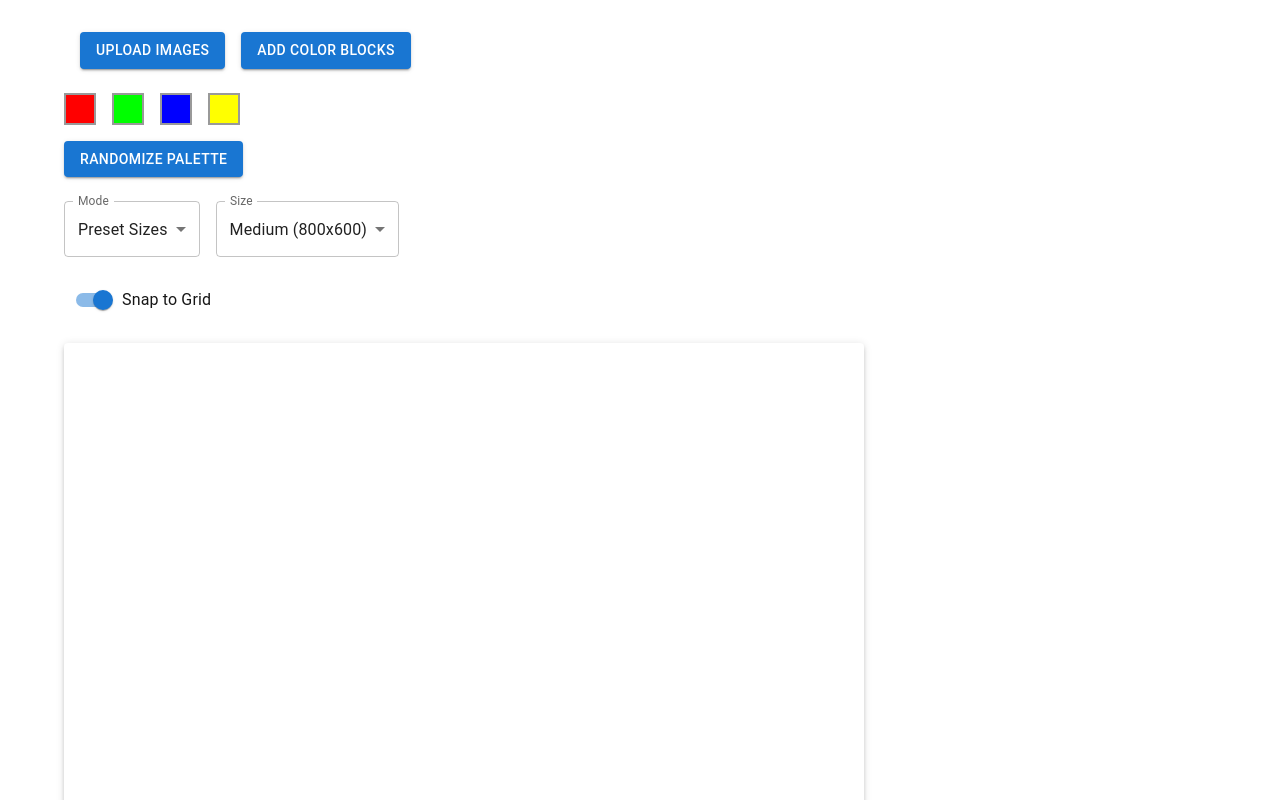
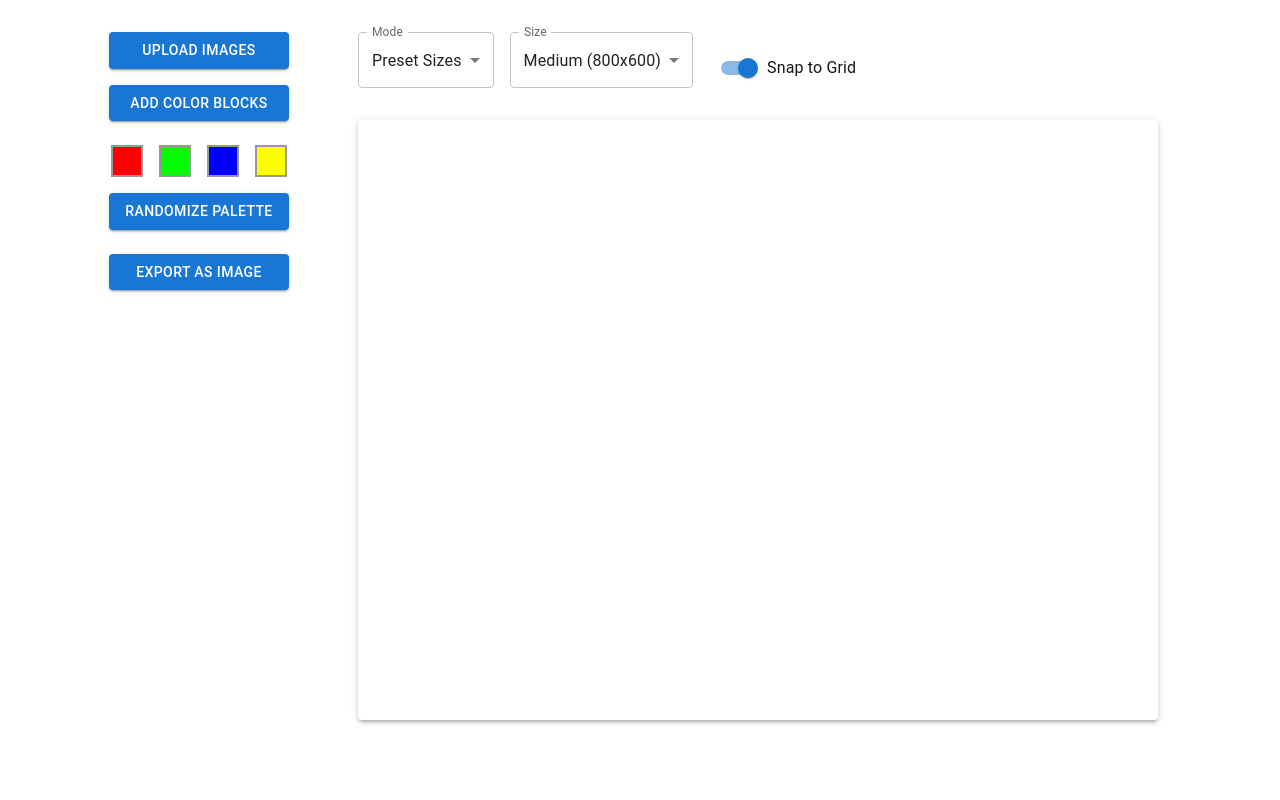
Before and after one commit to justinkahrs/mosaic-generator, a Next.js app: page / in a window 1280 px wide. Shown: the top 800 px of the page. Built offline with nearby package versions, Linux system fonts and the light colour scheme.

Commit message:
fix: Layout, add export image functionality

```diff
--- a/package.json
+++ b/package.json
@@ -13,6 +13,7 @@
     "@emotion/styled": "^11.14.0",
     "@mui/material": "^6.3.1",
     "chroma-js": "^3.1.2",
+    "html2canvas": "^1.4.1",
     "next": "15.1.4",
     "react": "^19.0.0",
     "react-colorful": "^5.6.1",
--- a/src/app/layout.tsx
+++ b/src/app/layout.tsx
@@ -13,8 +13,9 @@ const geistMono = Geist_Mono({
 });
 
 export const metadata: Metadata = {
-  title: "Create Next App",
-  description: "Generated by create next app",
+  title: "Mosaic generator",
+  description:
+    "A simple and easy to use program to generate image and color mosaics right in your browser.",
 };
 
 export default function RootLayout({
--- a/src/components/ColorPalette.tsx
+++ b/src/components/ColorPalette.tsx
@@ -69,7 +69,7 @@ export default function ColorPalette({
   return (
     <Box sx={{ display: "flex", flexDirection: "column", gap: 2 }}>
       {/* Render color swatches */}
-      <Box sx={{ display: "flex", gap: 2 }}>
+      <Box sx={{ display: "flex", gap: 2, justifyContent: "center" }}>
         {colorPalette.map((color, index) => (
           <div
             key={`${color + index}`}
--- a/src/components/Mosaic.tsx
+++ b/src/components/Mosaic.tsx
@@ -16,6 +16,8 @@ import {
   Switch,
   FormControlLabel,
   Button,
+  Grid,
+  Box,
 } from "@mui/material";
 import MosaicPiece from "./MosaicPiece";
 import MosaicContextMenu from "./MosaicContextMenu";
@@ -38,6 +40,7 @@ import {
   endResize,
 } from "@/utils/dragResizeUtils";
 import CanvasSettings from "./CanvasSettings";
+import html2canvas from "html2canvas";
 
 /** Constants and Utility Functions **/
 const MIN_SIZE = 30;
@@ -80,6 +83,17 @@ export default function Mosaic() {
     "#0000FF", // blue
     "#FFFF00", // yellow
   ]);
+
+  const handleExport = useCallback(() => {
+    if (!containerRef.current) return;
+    html2canvas(containerRef.current).then((canvas) => {
+      const dataUrl = canvas.toDataURL("image/png");
+      const link = document.createElement("a");
+      link.download = "mosaic.png";
+      link.href = dataUrl;
+      link.click();
+    });
+  }, [containerRef]);
 
   // Handle color palette changes => update colorPalette state
   const handlePaletteChange = useCallback((index: number, newColor: string) => {
@@ -340,8 +354,7 @@ export default function Mosaic() {
 
   return (
     <Container maxWidth="lg" sx={{ py: 4, touchAction: "none" }}>
-      <Stack spacing={3}>
-        <Stack direction="row" spacing={2}>
+      {/* Hidden file input for uploading images */}
       <input
         ref={fileInputRef}
         type="file"
@@ -350,29 +363,54 @@ export default function Mosaic() {
         onChange={onFileChange}
         style={{ display: "none" }}
       />
+      {/* Hidden file input for changing image src in context menu */}
+      <input
+        ref={imageFileRef}
+        type="file"
+        accept="image/*"
+        style={{ display: "none" }}
+        onChange={handleChangeImageFile}
+      />
+      <Grid container spacing={3}>
+        {/* Left Column: Upload / Add Blocks / Color Palette (stacked on md+ screens, stacked on top on sm-) */}
+        <Grid container justifyContent="center" item xs={12} md={3}>
+          <Stack spacing={3}>
+            {/* Control Buttons */}
+            <Stack direction={{ xs: "row", md: "column" }} spacing={2}>
               <Button
                 variant="contained"
                 onClick={() => fileInputRef.current?.click()}
               >
                 Upload Images
               </Button>
-
               <Button variant="contained" onClick={addColorBlocks}>
                 Add Color Blocks
               </Button>
             </Stack>
 
-        {/* ColorPalette and Canvas Settings */}
-        <Stack direction="row" spacing={2}>
+            {/* Color Palette */}
             <ColorPalette
               colorPalette={colorPalette}
               onChangeColor={handlePaletteChange}
             />
+            <Button variant="contained" onClick={handleExport}>
+              Export as Image
+            </Button>
           </Stack>
-        <Stack direction="row" spacing={2}>
+        </Grid>
+
+        {/* Right Column: Canvas + Controls above it */}
+        <Grid item xs={12} md={9}>
+          <Stack spacing={2}>
+            {/* Row with CanvasSettings & Snap Toggle */}
+            <Stack
+              direction={{ xs: "column", sm: "row" }}
+              alignItems="center"
+              spacing={2}
+            >
+              <Box>
                 <CanvasSettings onChange={handleCanvasSizeChange} />
-        </Stack>
-        <Stack direction="row" spacing={2}>
+              </Box>
               <FormControlLabel
                 control={
                   <Switch
@@ -384,15 +422,8 @@ export default function Mosaic() {
                 label={snapEnabled ? "Snap to Grid" : "Enable Snap"}
               />
             </Stack>
-        {/* Hidden file input for changing image src in context menu */}
-        <input
-          ref={imageFileRef}
-          type="file"
-          accept="image/*"
-          style={{ display: "none" }}
-          onChange={handleChangeImageFile}
-        />
 
+            {/* Canvas Area */}
             <Paper
               elevation={3}
               sx={{
@@ -416,7 +447,7 @@ export default function Mosaic() {
                 onContextMenu={handleGlobalContextMenu}
               >
                 {pieces.map((piece) => {
-              // If paletteIndex is defined, override the piece.color
+                  // If paletteIndex is defined, override piece.color
                   const displayColor =
                     piece.type === "color" && piece.paletteIndex !== undefined
                       ? colorPalette[piece.paletteIndex]
@@ -434,7 +465,11 @@ export default function Mosaic() {
                 })}
               </div>
             </Paper>
+          </Stack>
+        </Grid>
+      </Grid>
 
+      {/* Context Menu */}
       <MosaicContextMenu
         open={contextMenuOpen && !!selectedPiece}
         position={contextMenuPosition}
@@ -445,7 +480,6 @@ export default function Mosaic() {
         onDeletePiece={handleDeletePiece}
         closeMenu={() => setContextMenuOpen(false)}
       />
-      </Stack>
     </Container>
   );
 }
```
Also changed, not shown: 1 other file (tests, documents, lock files or other folders). Lines whose indentation alone changed are shown as unchanged.
